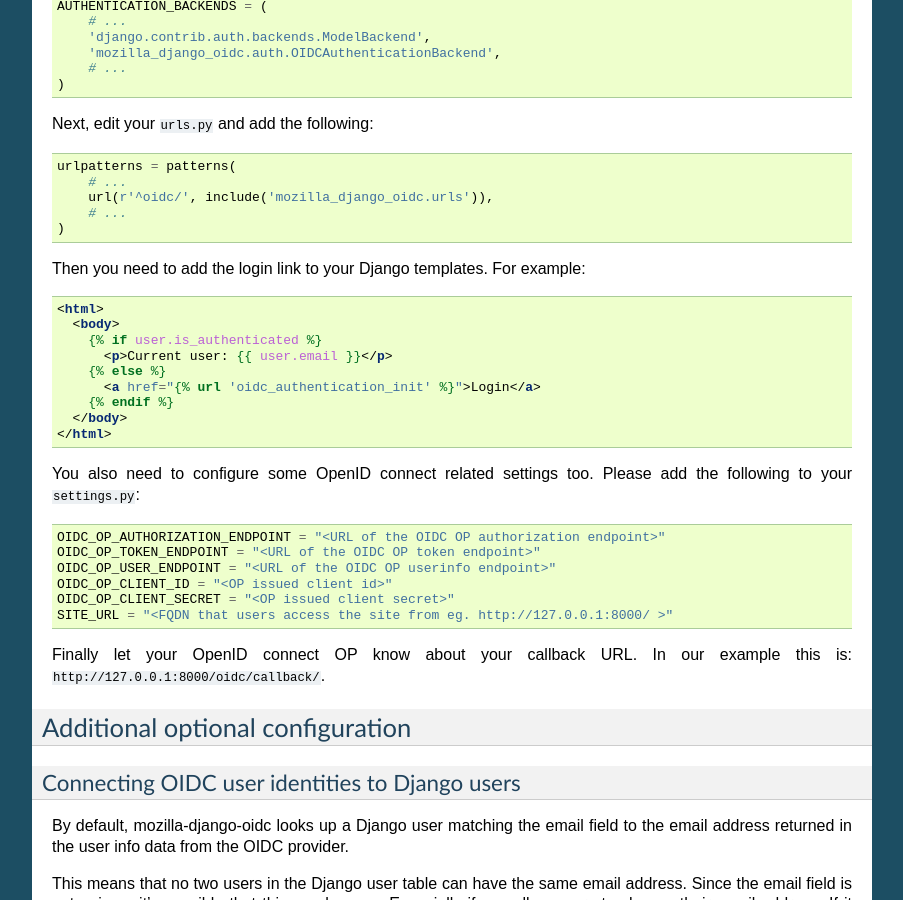
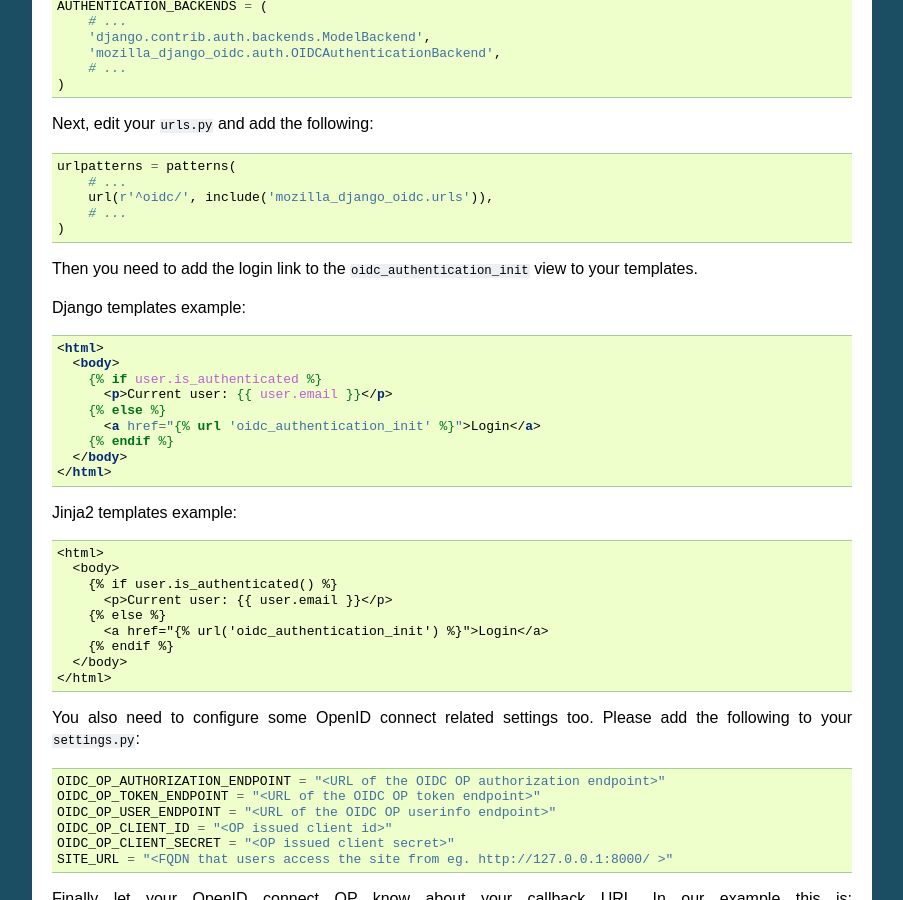
Before and after one commit to mozilla/mozilla-django-oidc, a Sphinx documentation site: the page built from docs/installation.rst, in a window 1280 px wide and 900 px high, scrolled down 559 px. Shown: the whole window, without its empty margins (198-1101 px from the left). Built offline with Sphinx 7.4.7, drawn with Linux system fonts in a browser that asks for light colours.

Commit message:
Add Jinja2 example

```diff
--- a/docs/installation.rst
+++ b/docs/installation.rst
@@ -48,7 +48,10 @@
        # ...
    )
 
-Then you need to add the login link to your Django templates. For example:
+Then you need to add the login link to the ``oidc_authentication_init`` view to
+your templates.
+
+Django templates example:
 
 .. code-block:: html+django
 
@@ -61,6 +64,22 @@
        {% endif %}
      </body>
    </html>
+
+
+Jinja2 templates example:
+
+.. code-block:: html+jinja2
+
+   <html>
+     <body>
+       {% if user.is_authenticated() %}
+         <p>Current user: {{ user.email }}</p>
+       {% else %}
+         <a href="{% url('oidc_authentication_init') %}">Login</a>
+       {% endif %}
+     </body>
+   </html>
+
 
 You also need to configure some OpenID connect related settings too.
 Please add the following to your ``settings.py``:
```
